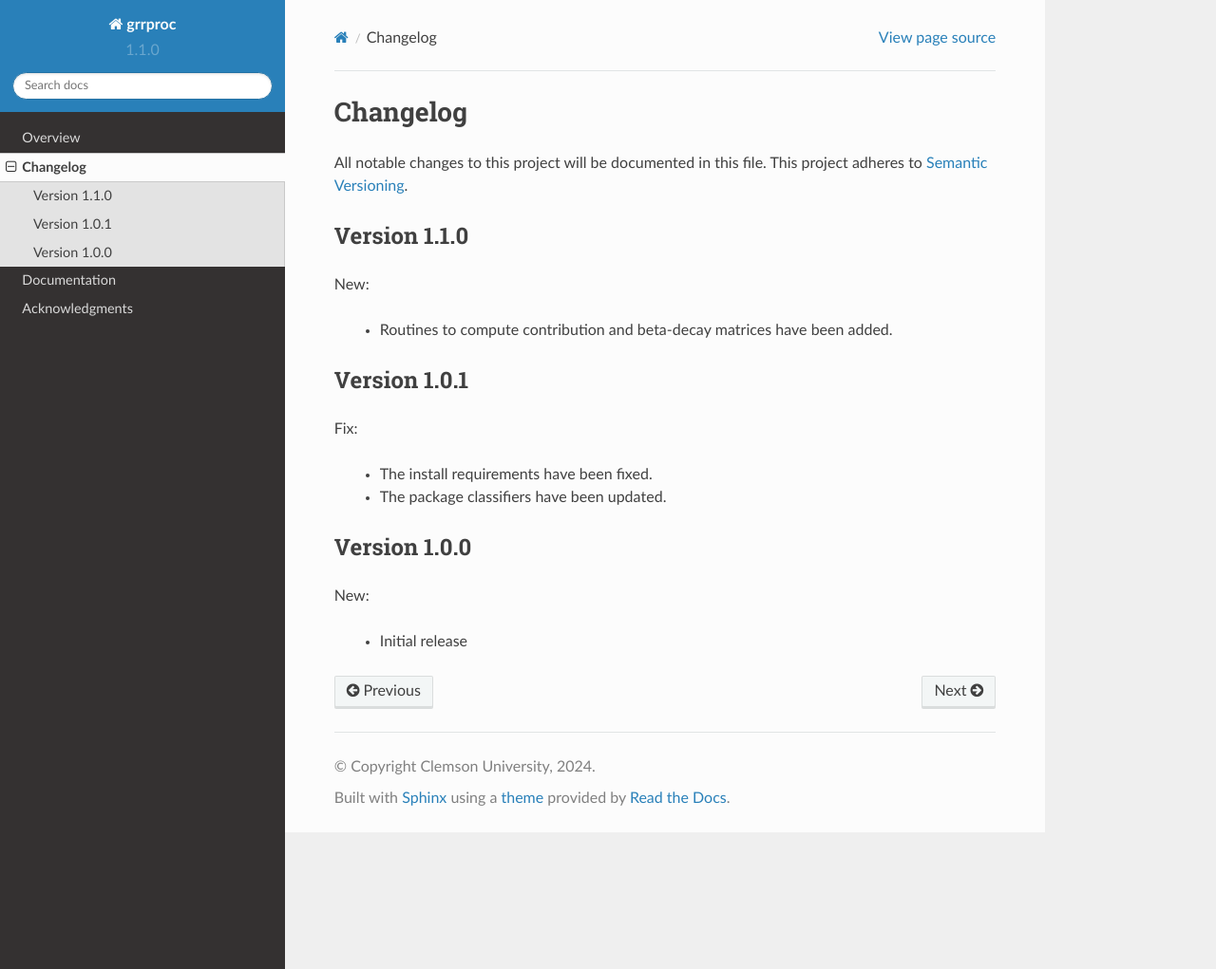
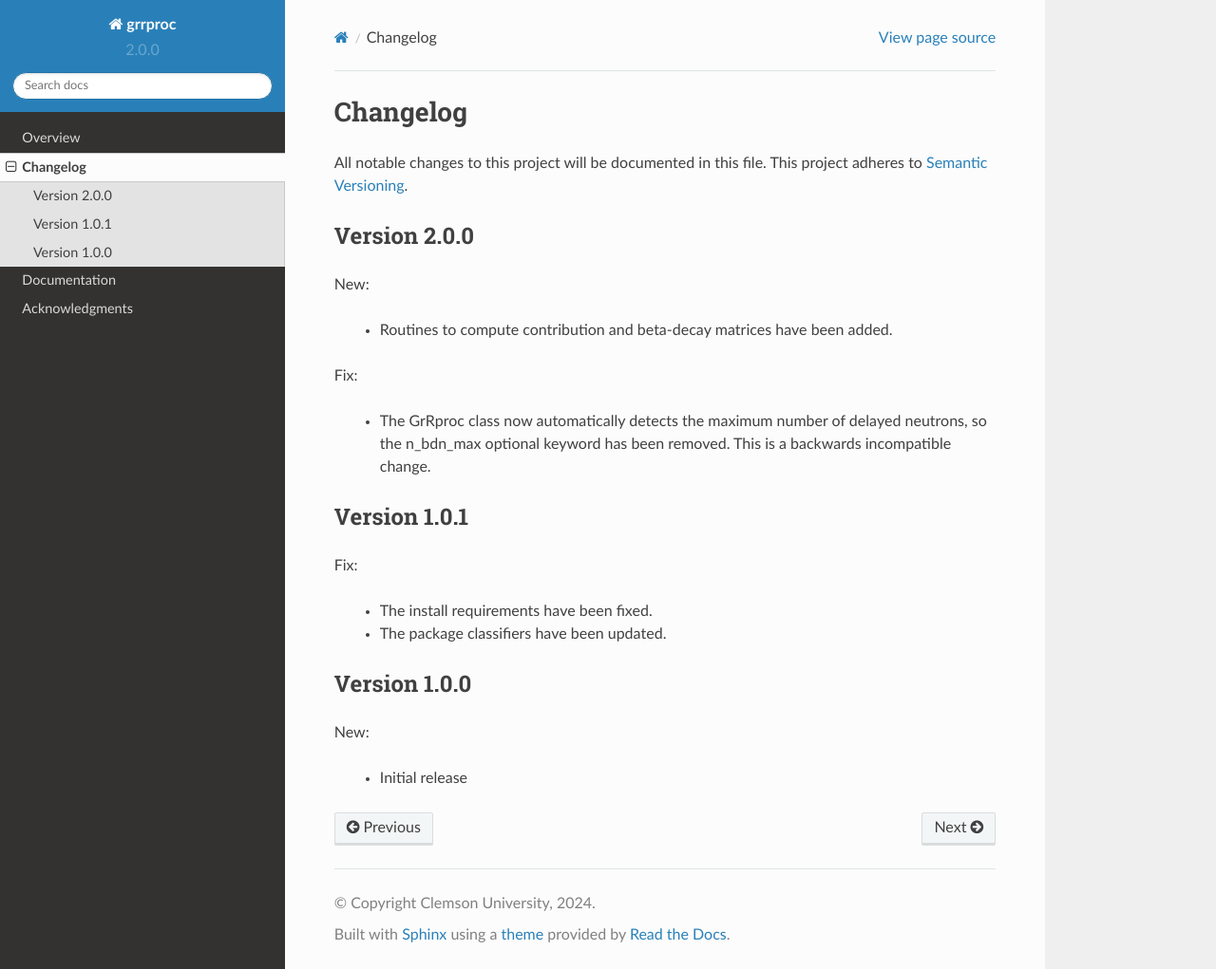
Before and after one commit to mengkel/grrproc, a Sphinx documentation site: the page built from doc/source/changelog.rst, in a window 1280 px wide and 1021 px high. Shown: the whole window at 95% size. Built offline with Sphinx 7.4.7 and the Read the Docs theme 2.0.0, drawn with Linux system fonts in a browser that asks for light colours.

Commit message:
Compute maximum number of delayed neutrons from the network automatically.

```diff
--- a/doc/source/changelog.rst
+++ b/doc/source/changelog.rst
@@ -4,12 +4,18 @@ Changelog
 All notable changes to this project will be documented in this file.  This
 project adheres to `Semantic Versioning <http://semver.org/spec/v2.0.0.html>`_.
 
-Version 1.1.0
+Version 2.0.0
 -------------
 
 New:
 
   * Routines to compute contribution and beta-decay matrices have been added.
+
+Fix:
+
+  * The GrRproc class now automatically detects the maximum number of delayed
+    neutrons, so the n_bdn_max optional keyword has been removed.  This is
+    a backwards incompatible change.
 
 Version 1.0.1
 -------------
--- a/grrproc/__about__.py
+++ b/grrproc/__about__.py
@@ -12,6 +12,6 @@ __all__ = [
 
 __title__ = "grrproc"
 __summary__ = "Python project to follow r-process nucleosynthesis graphically."
-__version__ = "1.1.0"
+__version__ = "2.0.0"
 __author__ = "Clemson University"
 __copyright__ = "Clemson University, 2024"
```
Also changed, not shown: 2 other files.
